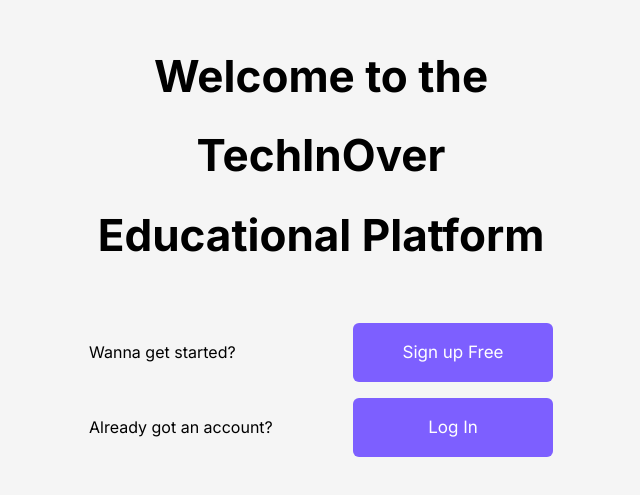
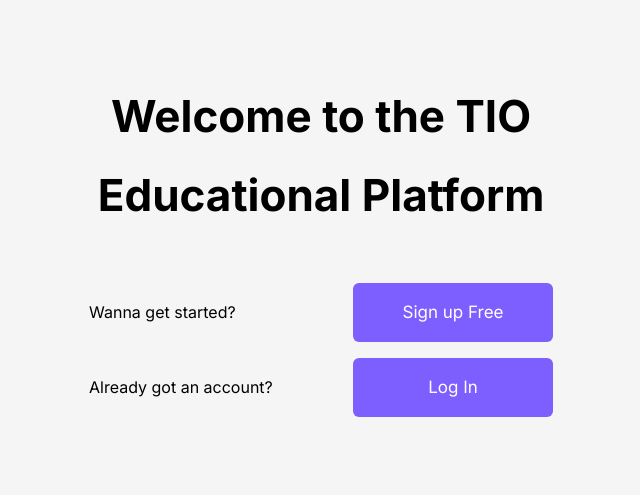
Before and after one commit to Maxinth/techIn, a Next.js app: page / in a window 1280 px wide. Shown: the part 145-640 px from the top of the page, without its empty margins (319-959 px from the left). Built offline with nearby package versions, Linux system fonts and the light colour scheme; a web font is replaced by a local one.

Commit message:
updated Home page heading

```diff
--- a/pages/index.tsx
+++ b/pages/index.tsx
@@ -6,7 +6,7 @@ import { HomeContainer, Box, Text } from "../appStyled";
 const Home: NextPage = () => {
   return (
     <HomeContainer>
-      <Heading>Welcome to the TechInOver Educational Platform</Heading>
+      <Heading>Welcome to the TIO Educational Platform</Heading>
       <Box>
         <Text>Wanna get started?</Text>
         <Button onClick={() => Router.push("signup")}>Sign up Free</Button>
```
